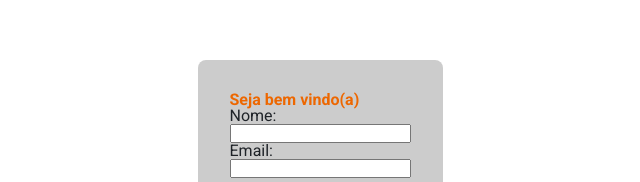
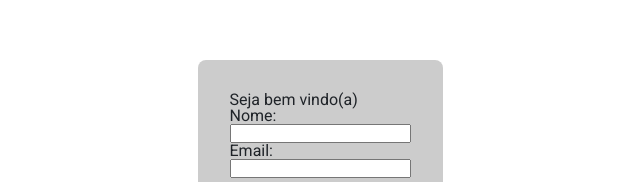
Before and after one commit to lupy100/desafio-frontend-mb, a Vue app in the folder apps/client/: page / in a window 1280 px wide. Shown: the part 237-419 px from the top of the page, without its empty margins (320-960 px from the left). Built offline with nearby package versions, Linux system fonts and the light colour scheme; what @mb/shared-constants would draw is missing.

Commit message:
feat(styles): migrate CSS to SCSS

```diff
--- a/apps/client/src/assets/base.css
+++ /dev/null
@@ -1,60 +0,0 @@
-:root {
-  /* Spacings */
-  --spacing-xxsmall: 4px;
-  --spacing-xsmall: 8px;
-  --spacing-small: 12px;
-  --spacing-base: 16px;
-  --spacing-medium: 20px;
-  --spacing-large: 24px;
-  --spacing-xlarge: 28px;
-  --spacing-xxlarge: 32px;
-  --spacing-xxxlarge: 40px;
-  --spacing-xxxxlarge: 48px;
-  --spacing-giant: 64px;
-  --spacing-xgiant: 80px;
-
-  /* Screens */
-  --screen-xs: 576px;
-  --screen-sm: 768px;
-  --screen-md: 992px;
-  --screen-lg: 1200px;
-  --screen-xlg: 1440px;
-  --screen-fhd: 1920px;
-  --screen-2k: 2048px;
-  --screen-4k: 3840px;
-  --screen-max-container: 1136px;
-
-  /* Misc */
-  --border-radius: 8px;
-
-  /* Fonts */
-  --font-family: 'Roboto', sans-serif;
-  --font-weight-regular: 400;
-  --font-weight-bold: 700;
-  --text-color: #1f2328;
-
-  /* Color variables */
-
-  --color-brand-primary-regular: #ed6700;
-  --color-brand-primary-light: #ff913d;
-  --color-brand-primary-dark: #b85000;
-
-  /* @todo: Add dark mode */
-
-  /* @media (prefers-color-scheme: dark) {
-  :root {
-    --color-background: var(--vt-c-black);
-    --color-background-soft: var(--vt-c-black-soft);
-    --color-background-mute: var(--vt-c-black-mute);
-    --color-border: var(--vt-c-divider-dark-2);
-    --color-border-hover: var(--vt-c-divider-dark-1);
-    --color-heading: var(--vt-c-text-dark-1);
-    --color-text: var(--vt-c-text-dark-2);
-  } */
-}
-
-body {
-  color: var(--text-color);
-  font-family: var(--font-family);
-  text-rendering: optimizeLegibility;
-}
--- /dev/null
+++ b/apps/client/src/assets/base.scss
@@ -0,0 +1,38 @@
+/* Spacings */
+$spacing-xxsmall: 4px;
+$spacing-xsmall: 8px;
+$spacing-small: 12px;
+$spacing-base: 16px;
+$spacing-medium: 20px;
+$spacing-large: 24px;
+$spacing-xlarge: 28px;
+$spacing-xxlarge: 32px;
+$spacing-xxxlarge: 40px;
+$spacing-xxxxlarge: 48px;
+$spacing-giant: 64px;
+$spacing-xgiant: 80px;
+
+/* Screens */
+$screen-xs: 576px;
+$screen-sm: 768px;
+$screen-md: 992px;
+$screen-lg: 1200px;
+$screen-xlg: 1440px;
+$screen-fhd: 1920px;
+$screen-2k: 2048px;
+$screen-4k: 3840px;
+$screen-max-container: 1136px;
+
+/* Misc */
+$border-radius: 8px;
+
+/* Fonts */
+$font-family: 'Roboto', sans-serif;
+$font-weight-regular: 400;
+$font-weight-bold: 700;
+$text-color: #1f2328;
+
+/* Color variables */
+$color-brand-primary-regular: #ed6700;
+$color-brand-primary-light: #ff913d;
+$color-brand-primary-dark: #b85000;
--- a/apps/client/src/assets/main.css
+++ /dev/null
@@ -1,2 +0,0 @@
-@import url('./reset.css');
-@import url('./base.css');
--- /dev/null
+++ b/apps/client/src/assets/main.scss
@@ -0,0 +1,8 @@
+@use './base' as *;
+@use './reset' as *;
+
+body {
+  color: $text-color;
+  font-family: $font-family;
+  text-rendering: optimizeLegibility;
+}
--- a/apps/client/src/main.js
+++ b/apps/client/src/main.js
@@ -1,4 +1,4 @@
-import './assets/main.css';
+import './assets/main.scss';
 import { createApp } from 'vue';
 
 import App from './App.vue';
--- a/package.json
+++ b/package.json
@@ -31,9 +31,11 @@
     "husky": "^9.1.7",
     "lint-staged": "^15.4.3",
     "prettier": "^3.5.3",
+    "sass": "^1.85.1",
     "stylelint": "^16.15.0",
     "stylelint-config-standard": "^36.0.1",
     "stylelint-config-standard-vue": "^1.0.0",
+    "stylelint-scss": "^6.11.1",
     "turbo": "^2.4.4",
     "vue-eslint-parser": "^10.1.1"
   },
```
Also changed, not shown: apps/client/src/assets/reset.scss (renamed from apps/client/src/assets/reset.css), 2 other files (tests, documents, lock files or other folders).
